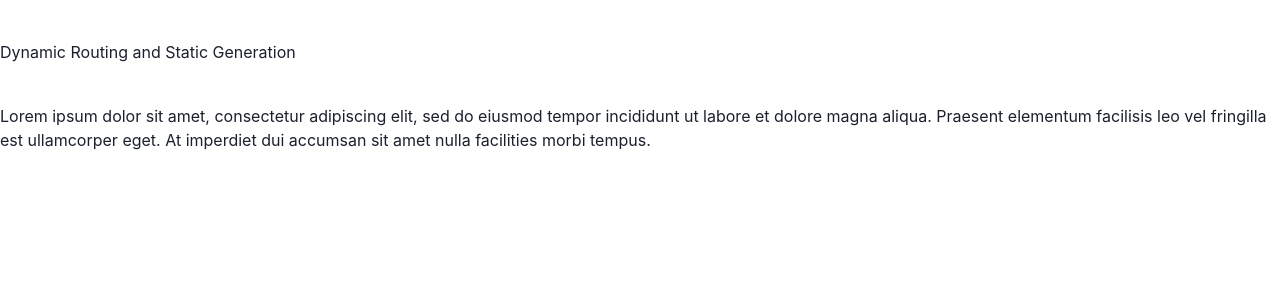
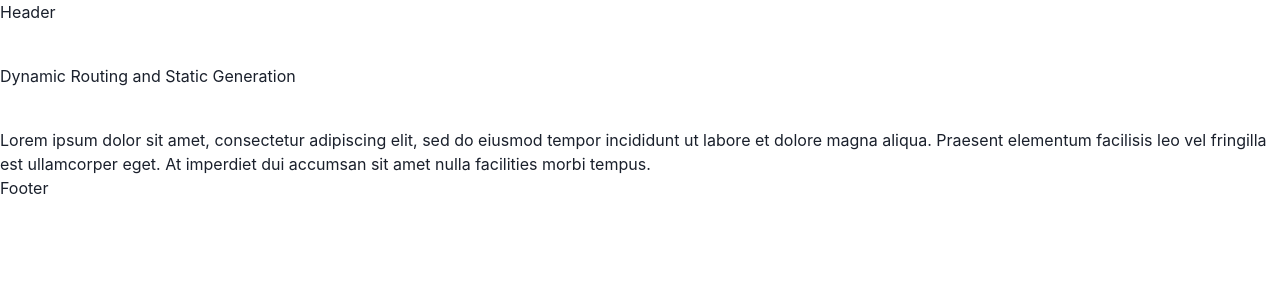
Before and after one commit to yumemi-omi/muuuuminn-blog, a Next.js app: page / in a window 1280 px wide. Shown: the top 300 px of the page. Built offline with nearby package versions, Linux system fonts and the light colour scheme.

Commit message:
feat: create parts for layout and apply layout component to page

```diff
--- a/package.json
+++ b/package.json
@@ -11,7 +11,8 @@
     "lint:js": "eslint '**/*.@(js|ts|tsx)'",
     "check": "tsc && prettier --list-different . && npm run lint:js",
     "format": "prettier --write . && npm run lint:js -- --fix",
-    "deps": "depcruise --config .dependency-cruiser.js --include-only '^src' --output-type dot src | dot -T svg > dependencygraph.svg"
+    "deps": "depcruise --config .dependency-cruiser.js --include-only '^src' --output-type dot src | dot -T svg > dependencygraph.svg",
+    "scaffdog": "scaffdog generate"
   },
   "dependencies": {
     "@chakra-ui/react": "2.2.6",
@@ -40,7 +41,7 @@
     "lint-staged": "13.0.3",
     "npm-check-updates": "16.0.5",
     "prettier": "2.7.1",
-    "scaffdog": "2.0.2",
+    "scaffdog": "^2.0.3",
     "typescript": "4.7.4"
   }
 }
--- a/src/pages/_app.tsx
+++ b/src/pages/_app.tsx
@@ -1,13 +1,25 @@
 import { ChakraProvider } from "@chakra-ui/react";
+import { NextPage } from "next";
 
 import type { AppProps } from "next/app";
+import type { ReactElement, ReactNode } from "react";
 
-function MyApp({ Component, pageProps }: AppProps): JSX.Element {
+
+// eslint-disable-next-line @typescript-eslint/ban-types
+export type NextPageWithLayout<P = {}, IP = P> = NextPage<P, IP> & {
+  getLayout?: (page: ReactElement) => ReactNode;
+};
+
+type AppPropsWithLayout = AppProps & {
+  Component: NextPageWithLayout;
+};
+
+function MyApp({ Component, pageProps }: AppPropsWithLayout): JSX.Element {
+  const getLayout = Component.getLayout ?? ((page) => page);
+
   return (
     <>
-      <ChakraProvider>
-        <Component {...pageProps} />
-      </ChakraProvider>
+      <ChakraProvider>{getLayout(<Component {...pageProps} />)}</ChakraProvider>
     </>
   );
 }
--- a/src/pages/index.tsx
+++ b/src/pages/index.tsx
@@ -1,15 +1,19 @@
 import Head from "next/head";
 import Link from "next/link";
 
+import { BasicLayout } from "@/shared/components/BasicLayout";
 import { Box } from "@/shared/libs/chakra/components/Box";
 import { useTranslation } from "@/shared/libs/i18n/hooks/useTranslation";
 import { getAllPosts } from "@/shared/libs/markdown/api";
+
+import type { NextPageWithLayout } from "@/pages/_app";
+import type { ReactElement } from "react";
 
 type Props = {
   posts: any[];
 };
 
-export default function Index({ posts }: Props) {
+const Index: NextPageWithLayout<Props> = ({ posts }) => {
   const { t } = useTranslation();
   return (
     <>
@@ -30,7 +34,11 @@ export default function Index({ posts }: Props) {
       />
     </>
   );
-}
+};
+
+Index.getLayout = function getLayout(page: ReactElement) {
+  return <BasicLayout>{page}</BasicLayout>;
+};
 
 export const getStaticProps = async () => {
   const posts = getAllPosts(["title", "date", "slug", "author", "coverImage", "excerpt"]);
@@ -39,3 +47,5 @@ export const getStaticProps = async () => {
     props: { posts },
   };
 };
+
+export default Index;
--- /dev/null
+++ b/src/shared/components/BasicLayout/BasicLayout.tsx
@@ -0,0 +1,20 @@
+import { Box, BoxProps } from "@chakra-ui/react";
+import { FC, ReactNode } from "react";
+
+import { Footer } from "@/shared/components/Footer";
+import { Header } from "@/shared/components/Header";
+
+interface BasicLayoutProps extends BoxProps {
+  children: ReactNode;
+}
+
+export const BasicLayout: FC<BasicLayoutProps> = (props) => {
+  const { children } = props;
+  return (
+    <Box>
+      <Header />
+      {children}
+      <Footer />
+    </Box>
+  );
+};
--- /dev/null
+++ b/src/shared/components/BasicLayout/index.tsx
@@ -0,0 +1 @@
+export * from "./BasicLayout";
--- /dev/null
+++ b/src/shared/components/Footer/Footer.tsx
@@ -0,0 +1,8 @@
+import { Box, BoxProps } from "@chakra-ui/react";
+import { FC } from "react";
+
+type FooterProps = BoxProps
+
+export const Footer: FC<FooterProps> = () => {
+  return <Box>Footer</Box>;
+};
--- /dev/null
+++ b/src/shared/components/Footer/index.tsx
@@ -0,0 +1 @@
+export * from "./Footer";
--- /dev/null
+++ b/src/shared/components/Header/Header.tsx
@@ -0,0 +1,8 @@
+import { Box, BoxProps } from "@chakra-ui/react";
+import { FC } from "react";
+
+type HeaderProps = BoxProps
+
+export const Header: FC<HeaderProps> = () => {
+  return <Box>Header</Box>;
+};
--- /dev/null
+++ b/src/shared/components/Header/index.tsx
@@ -0,0 +1 @@
+export * from "./Header";
```
Also changed, not shown: 1 other file (tests, documents, lock files or other folders).
